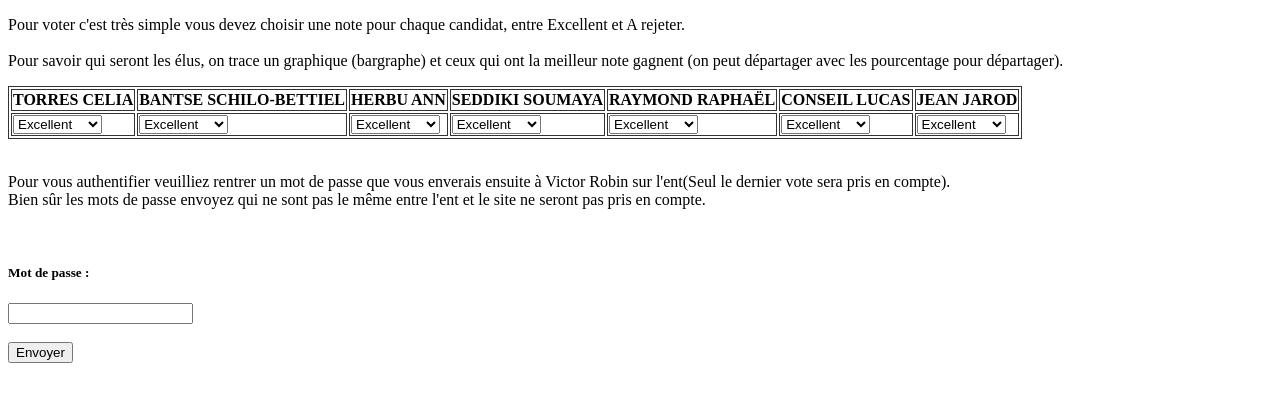
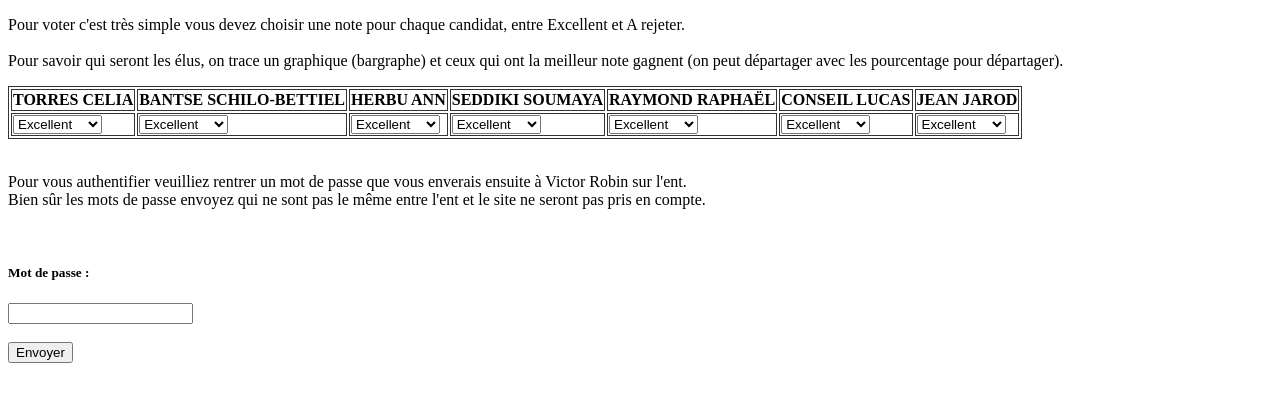
Before and after one commit to ostix360/JugementMajoritaire, a website: page vote/index.html in a window 1280 px wide. Drawn offline with Linux system fonts and the light colour scheme.

Commit message:
Update index.html

```diff
--- a/vote/index.html
+++ b/vote/index.html
@@ -109,7 +109,7 @@
 		<br/>
 
 		<p>
-			Pour vous authentifier veuilliez rentrer un mot de passe que vous enverais ensuite à Victor Robin sur l'ent(Seul le dernier vote sera pris en compte).
+			Pour vous authentifier veuilliez rentrer un mot de passe que vous enverais ensuite à Victor Robin sur l'ent.
 			<br/>
 			Bien sûr les mots de passe envoyez qui ne sont pas le même entre l'ent et le site ne seront pas pris en compte.
 		</p>
```
